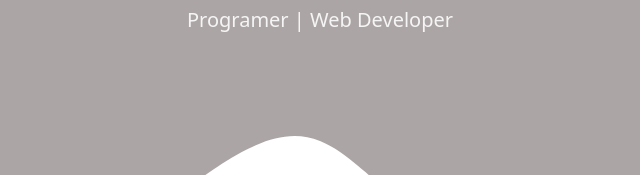
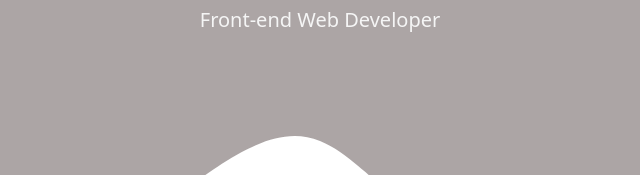
Before and after one commit to Fauzyfm/fauzyfm-test.github.io, a plain HTML site: page index.html in a window 1280 px wide. Shown: the part 343-518 px from the top of the page, 320-960 px from the left. Drawn offline with nearby package versions, Linux system fonts and the light colour scheme.

Commit message:
mengubah nama carrer

```diff
--- a/index.html
+++ b/index.html
@@ -77,7 +77,7 @@ z
     <section class="jumbotron text-center ">
       <img src="https://i.ibb.co/DCSHBgC/profile1.jpg" alt="profile" style="width:200px;" class="rounded-circle img-thumbnail">
       <h1 class="display-4" style="color: white;">Fachrul Fauzy Muzafar</h1>
-      <p class="lead" style="color: whitesmoke;">Programer | Web Developer</p>
+      <p class="lead" style="color: whitesmoke;">Front-end Web Developer</p>
       <svg xmlns="http://www.w3.org/2000/svg" viewBox="0 0 1440 320"><path fill="#ffffff" fill-opacity="1" d="M0,64L20,90.7C40,117,80,171,120,176C160,181,200,139,240,149.3C280,160,320,224,360,245.3C400,267,440,245,480,218.7C520,192,560,160,600,133.3C640,107,680,85,720,101.3C760,117,800,171,840,186.7C880,203,920,181,960,165.3C1000,149,1040,139,1080,160C1120,181,1160,235,1200,245.3C1240,256,1280,224,1320,186.7C1360,149,1400,107,1420,85.3L1440,64L1440,320L1420,320C1400,320,1360,320,1320,320C1280,320,1240,320,1200,320C1160,320,1120,320,1080,320C1040,320,1000,320,960,320C920,320,880,320,840,320C800,320,760,320,720,320C680,320,640,320,600,320C560,320,520,320,480,320C440,320,400,320,360,320C320,320,280,320,240,320C200,320,160,320,120,320C80,320,40,320,20,320L0,320Z"></path></svg>
     </section>
     <!-- profile end -->
```
